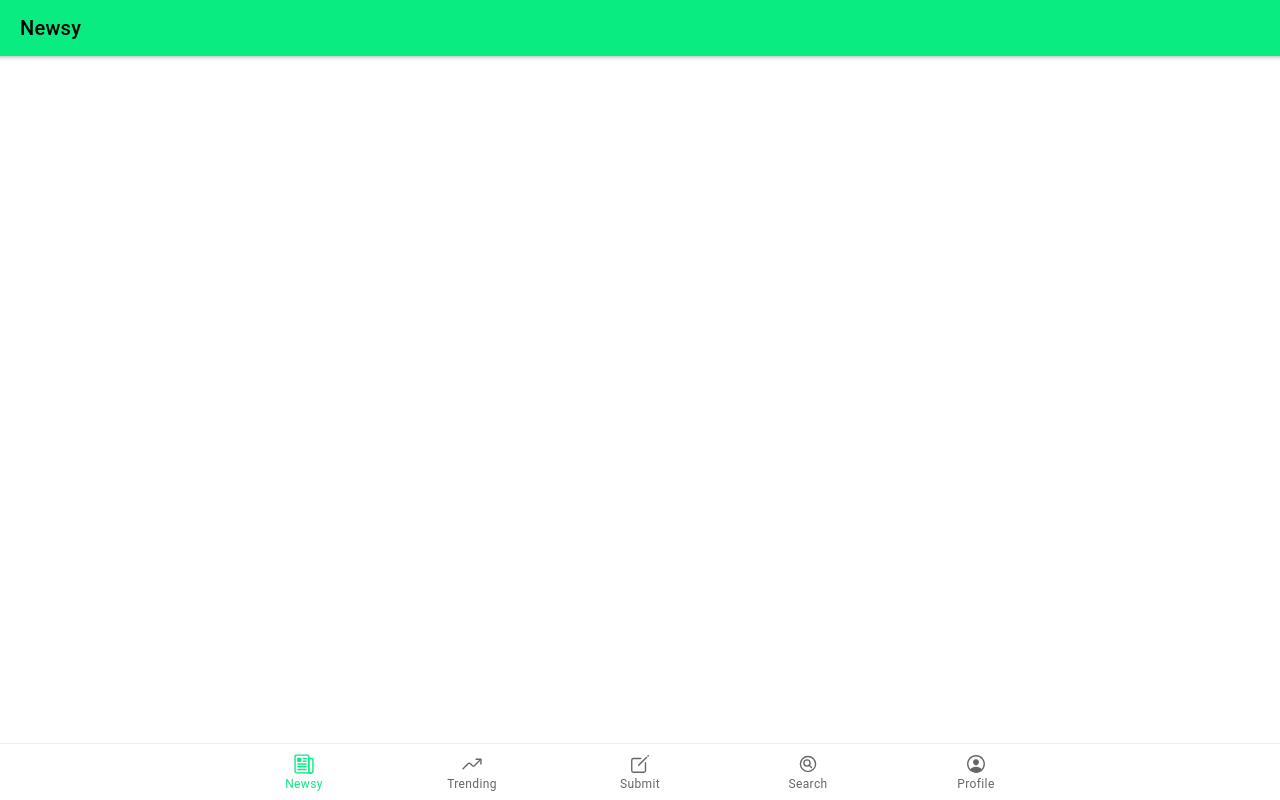
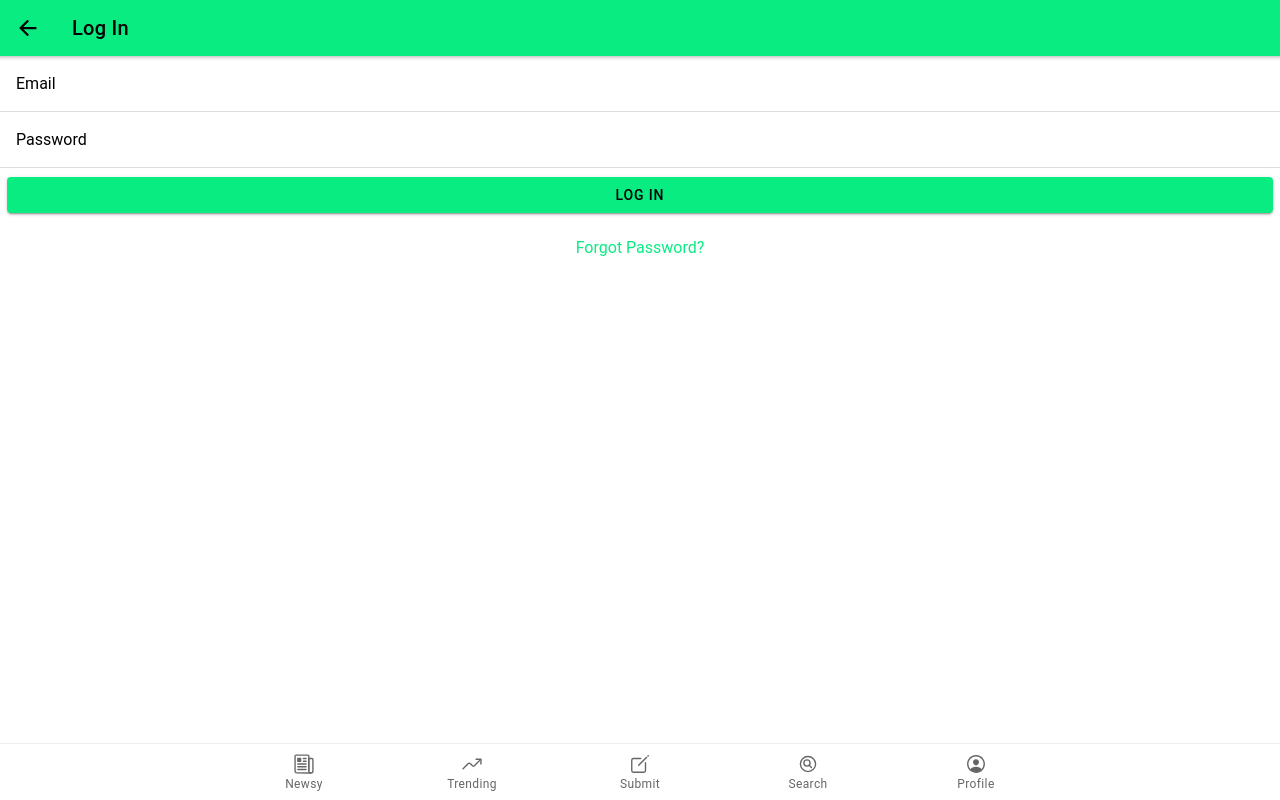
Before and after one commit to premprtp/Hacker-News-Clone, a React (Create React App) app: page /login in a window 1280 px wide. Before the commit this address led to /news. Built offline with nearby package versions, Linux system fonts and the light colour scheme.

Commit message:
Authentication Pages

```diff
--- a/src/App.js
+++ b/src/App.js
@@ -22,6 +22,10 @@ import Trending from './pages/Tabs/Trending';
 import Submit from './pages/Tabs/Submit';
 import Search from './pages/Tabs/Search';
 import Profile from './pages/Tabs/Profile';
+import EditProfile from './pages/Auth/EditProfile';
+import Signup from './pages/Auth/Signup';
+import Login from './pages/Auth/Login';
+import Forgot from './pages/Auth/Forgot';
 
 /* Core CSS required for Ionic components to work properly */
 import '@ionic/react/css/core.css';
@@ -53,6 +57,10 @@ const App = () => (
           <Route path="/submit" component={Submit} />
           <Route path="/search" component={Search} />
           <Route path="/profile" component={Profile} />
+          <Route path="/edit-profile" component={EditProfile} />
+          <Route path="/register" component={Signup} />
+          <Route path="/login" component={Login} />
+          <Route path="/forgot" component={Forgot} />
           <Route component={() => <Redirect to="/news" />} />
           </IonRouterOutlet>
           <IonTabBar slot="bottom">
--- a/src/components/Header/LargeHeader.js
+++ b/src/components/Header/LargeHeader.js
@@ -6,7 +6,7 @@ const LargeHeader = ({ title }) => {
     <IonHeader collapse="condense">
       <IonToolbar
         style={{
-          background: "#f0652f",
+          background: "#09ec82",
         }}
         color="primary"
       >
--- /dev/null
+++ b/src/components/Header/NavHeader.js
@@ -0,0 +1,18 @@
+import React from "react";
+import { IonHeader, IonButtons, IonBackButton, IonTitle, IonToolbar, } from "@ionic/react";
+
+
+const NavHeader = ({title}) => {
+    return (
+        <IonHeader>
+            <IonToolbar color="primary">
+                <IonButtons slot="start">
+                    <IonBackButton defaultHref="/" />
+                </IonButtons>
+                <IonTitle>{title}</IonTitle>
+            </IonToolbar>
+        </IonHeader>
+    );
+};
+
+export default NavHeader;
--- a/src/components/Header/SmallHeader.js
+++ b/src/components/Header/SmallHeader.js
@@ -6,7 +6,7 @@ const LargeHeader = ({ title }) => {
     <IonHeader>
       <IonToolbar
         style={{
-          background: "#f0652f",
+          background: "#09ec82",
         }}
         color="primary"
       >
--- /dev/null
+++ b/src/pages/Auth/Forgot.js
@@ -0,0 +1,32 @@
+import React from "react";
+import NavHeader from "../../components/Header/NavHeader";
+import { IonContent, IonItem, IonLabel, IonInput, IonRow, IonButton, IonCol, IonPage, } from "@ionic/react";
+
+
+const Forgot = () => {
+    return (
+        <IonPage>
+            <NavHeader title="Password Reset" />
+            <IonContent>
+                <IonItem lines="full">
+                    <IonLabel position="floating">Email</IonLabel>
+                    <IonInput name="email" type="text" required></IonInput>
+                </IonItem>
+                <IonRow>
+                    <IonCol>
+                        <IonButton
+                        type="submit"
+                        color="primary"
+                        expand="block"
+                        >
+                            Get Reset Link
+                        </IonButton>
+                    </IonCol>
+                </IonRow>
+            </IonContent>
+        </IonPage>
+    );
+};
+
+
+export default Forgot;
--- /dev/null
+++ b/src/pages/Auth/Login.js
@@ -0,0 +1,43 @@
+import React from "react";
+import NavHeader from "../../components/Header/NavHeader";
+import { IonContent, IonItem, IonLabel, IonInput, IonRow, IonButton, IonCol, IonPage, IonRouterLink } from "@ionic/react";
+
+
+const Login = () => {
+    return (
+        <IonPage>
+            <NavHeader title="Log In" />
+            <IonContent>
+                <IonItem lines="full">
+                    <IonLabel position="floating">Email</IonLabel>
+                    <IonInput name="email" type="text" required></IonInput>
+                </IonItem>
+                <IonItem lines="full">
+                    <IonLabel position="floating">Password</IonLabel>
+                    <IonInput name="password" type="password" required></IonInput>
+                </IonItem>
+                <IonRow>
+                    <IonCol>
+                        <IonButton
+                        type="button"
+                        color="primary"
+                        expand="block"
+                        >
+                            Log In
+                        </IonButton>
+                    </IonCol>
+                </IonRow>
+                <IonRow>
+                    <IonCol class="ion-text-center ion-padding-vertical">
+                        <IonRouterLink routerLink={"/forgot"}>
+                            Forgot Password?
+                        </IonRouterLink>
+                    </IonCol>
+                </IonRow>
+            </IonContent>
+        </IonPage>
+    );
+};
+
+
+export default Login;
--- /dev/null
+++ b/src/pages/Auth/Signup.js
@@ -0,0 +1,40 @@
+import React from "react";
+import NavHeader from "../../components/Header/NavHeader";
+import { IonContent, IonItem, IonLabel, IonInput, IonRow, IonButton, IonCol, IonPage } from "@ionic/react";
+
+
+const Signup = () => {
+    return (
+        <IonPage>
+            <NavHeader title="Sign up" />
+            <IonContent>
+                <IonItem lines="full">
+                    <IonLabel position="floating">Username</IonLabel>
+                    <IonInput name="name" type="text" required></IonInput>
+                </IonItem>
+                <IonItem lines="full">
+                    <IonLabel position="floating">Email</IonLabel>
+                    <IonInput name="email" type="text" required></IonInput>
+                </IonItem>
+                <IonItem lines="full">
+                    <IonLabel position="floating">Password</IonLabel>
+                    <IonInput name="password" type="password" required></IonInput>
+                </IonItem>
+                <IonRow>
+                    <IonCol>
+                        <IonButton
+                        type="submit"
+                        color="primary"
+                        expand="block"
+                        >
+                            Sign up
+                        </IonButton>
+                    </IonCol>
+                </IonRow>
+            </IonContent>
+        </IonPage>
+    );
+};
+
+
+export default Signup;
```
Also changed, not shown: src/pages/Auth/EditProfile.js (added).
